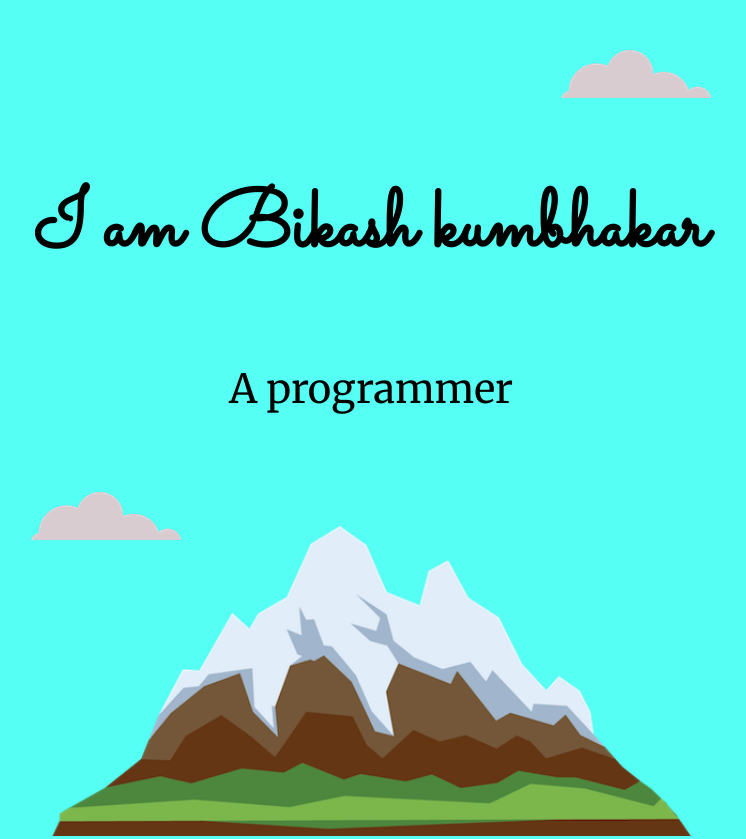
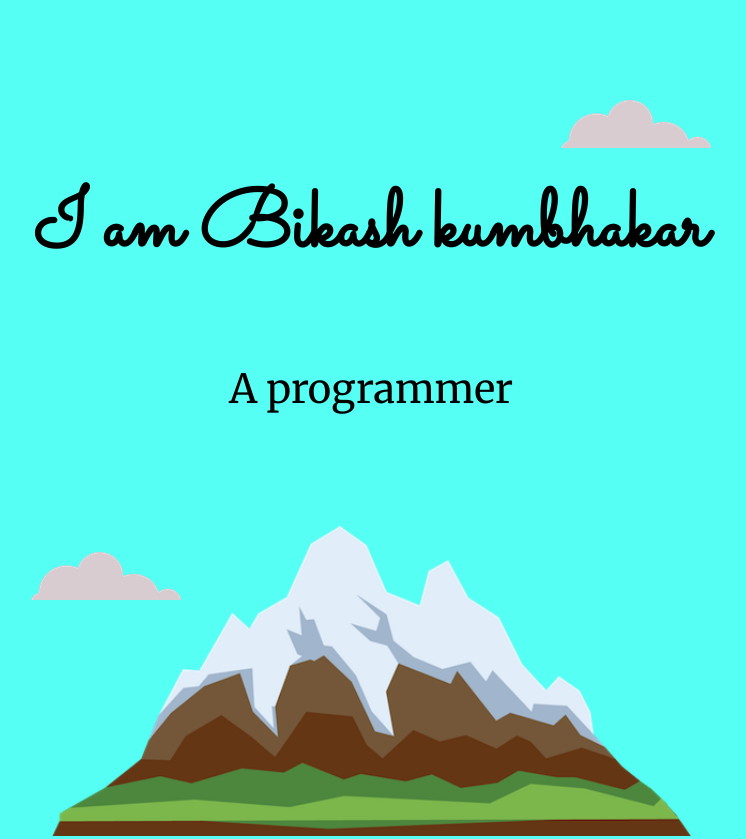
Before and after one commit to Bikashkumbhakar/portfolio, a plain HTML site: page index.html in a window 1280 px wide. Shown: the top 839 px of the page, without its empty margins (269-1015 px from the left). Drawn offline with Linux system fonts and the light colour scheme.

Commit message:
Update sty.css

```diff
--- a/CSS/sty.css
+++ b/CSS/sty.css
@@ -69,6 +69,7 @@ h3{
 }
 .mountain {
     width: 50%;
+    margin-bottom: 10px;
 }
 .pic
 {
@@ -138,19 +139,17 @@ a
     box-shadow: 6px 10px 40px 10px black;
     cursor: pointer;
 }
-.bth:hover {
-    background-color: blue;
-}
+
 
 .bottom-cloud{
     position: absolute;
     left: 300px;
-    bottom: 300px;
+    bottom: 250px;
 }
 .top-cloud {
     position: absolute;
     right: 300px;
-    top: 50px;
+    top: 100px;
 
 }
 .bottom-container a{
```
